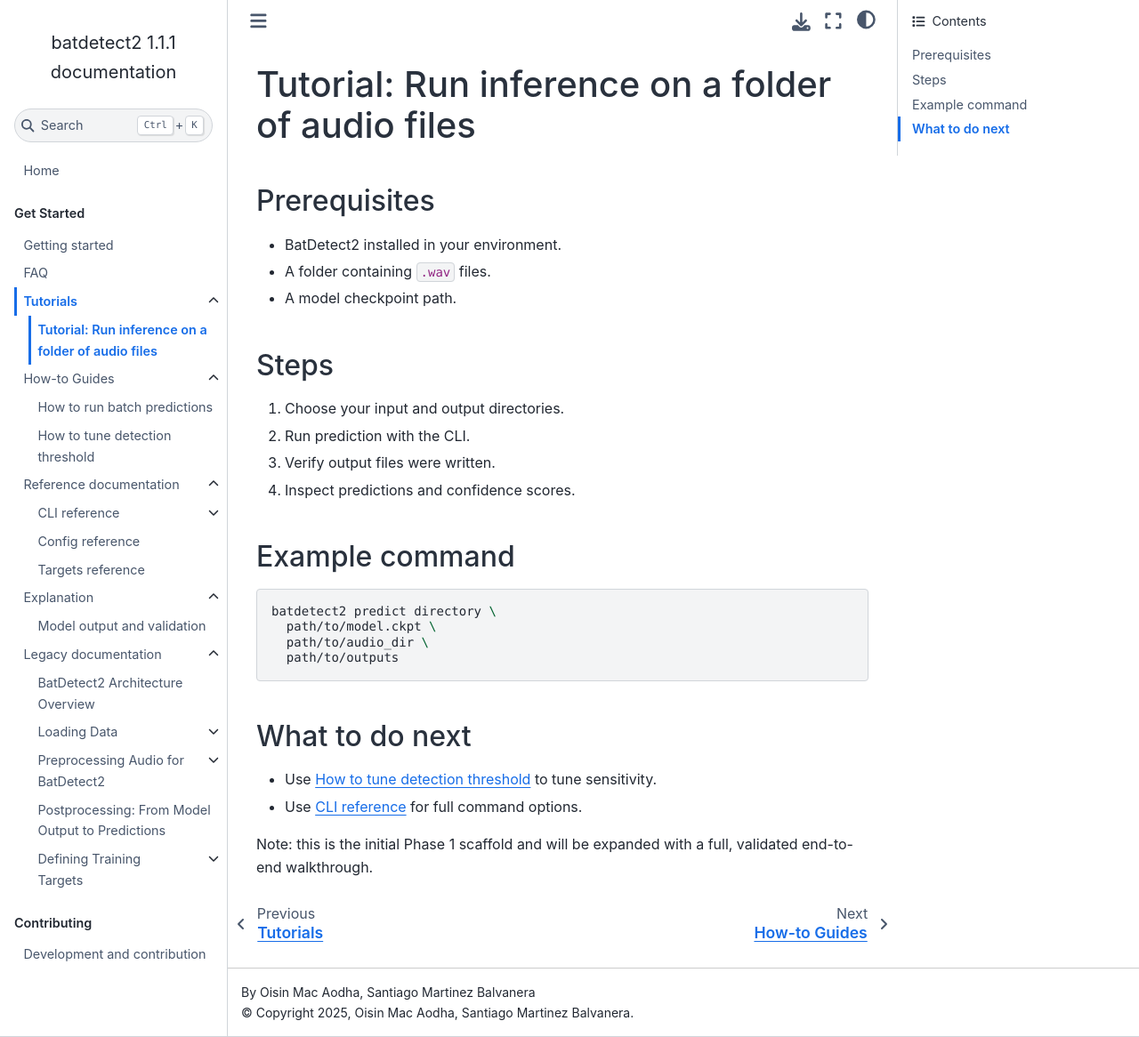
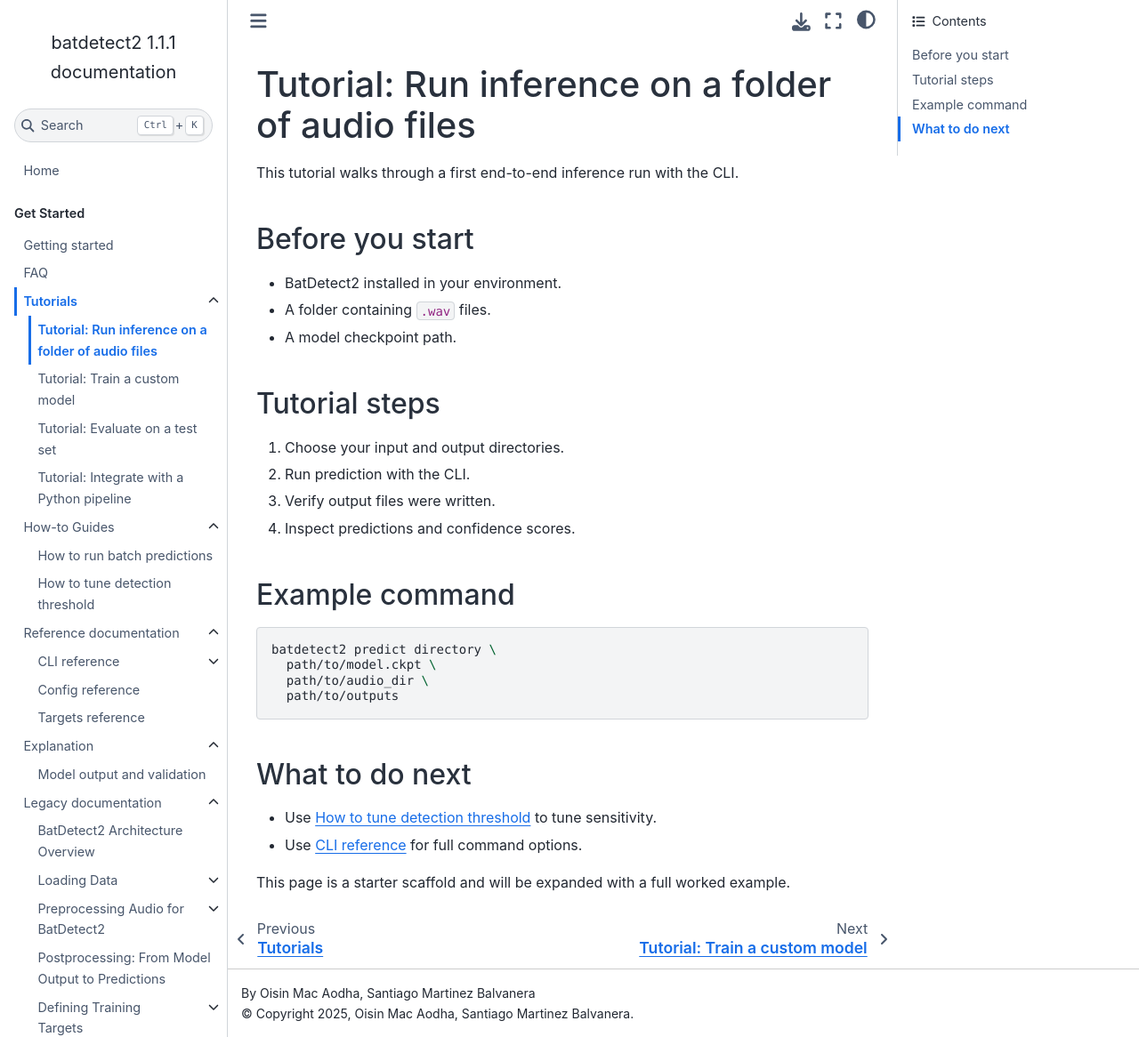
Before and after one commit to macaodha/batdetect2, a Sphinx documentation site: the page built from docs/source/tutorials/run-inference-on-folder.md, in a window 1280 px wide and 1166 px high. Shown: the whole window at 89% size. Built offline with Sphinx 7.4.7 and the Sphinx Book theme 1.1.4, drawn with Linux system fonts in a browser that asks for light colours.

Commit message:
Create basic tutorial files, WIP

````diff
--- a/docs/source/tutorials/index.md
+++ b/docs/source/tutorials/index.md
@@ -3,13 +3,11 @@
 Tutorials are for learning by doing. They provide a single, reproducible path
 to a concrete outcome.
 
-## Who this section is for
-
-- Ecologists who want practical workflows with minimal coding.
-- New users who want to build confidence before customization.
-
 ```{toctree}
 :maxdepth: 1
 
 run-inference-on-folder
+train-a-custom-model
+evaluate-on-a-test-set
+integrate-with-a-python-pipeline
 ```
--- a/docs/source/tutorials/run-inference-on-folder.md
+++ b/docs/source/tutorials/run-inference-on-folder.md
@@ -1,12 +1,14 @@
 # Tutorial: Run inference on a folder of audio files
 
-## Prerequisites
+This tutorial walks through a first end-to-end inference run with the CLI.
+
+## Before you start
 
 - BatDetect2 installed in your environment.
 - A folder containing `.wav` files.
 - A model checkpoint path.
 
-## Steps
+## Tutorial steps
 
 1. Choose your input and output directories.
 2. Run prediction with the CLI.
@@ -27,5 +29,5 @@ batdetect2 predict directory \
 - Use {doc}`../how_to/tune-detection-threshold` to tune sensitivity.
 - Use {doc}`../reference/cli/index` for full command options.
 
-Note: this is the initial Phase 1 scaffold and will be expanded with a full,
-validated end-to-end walkthrough.
+This page is a starter scaffold and will be expanded with a full worked
+example.
````
Also changed, not shown: docs/source/index.md (+3 -3 lines), docs/source/tutorials/evaluate-on-a-test-set.md (added, +35 -0 lines), docs/source/tutorials/integrate-with-a-python-pipeline.md (added, +42 -0 lines), docs/source/tutorials/train-a-custom-model.md (added, +37 -0 lines).
